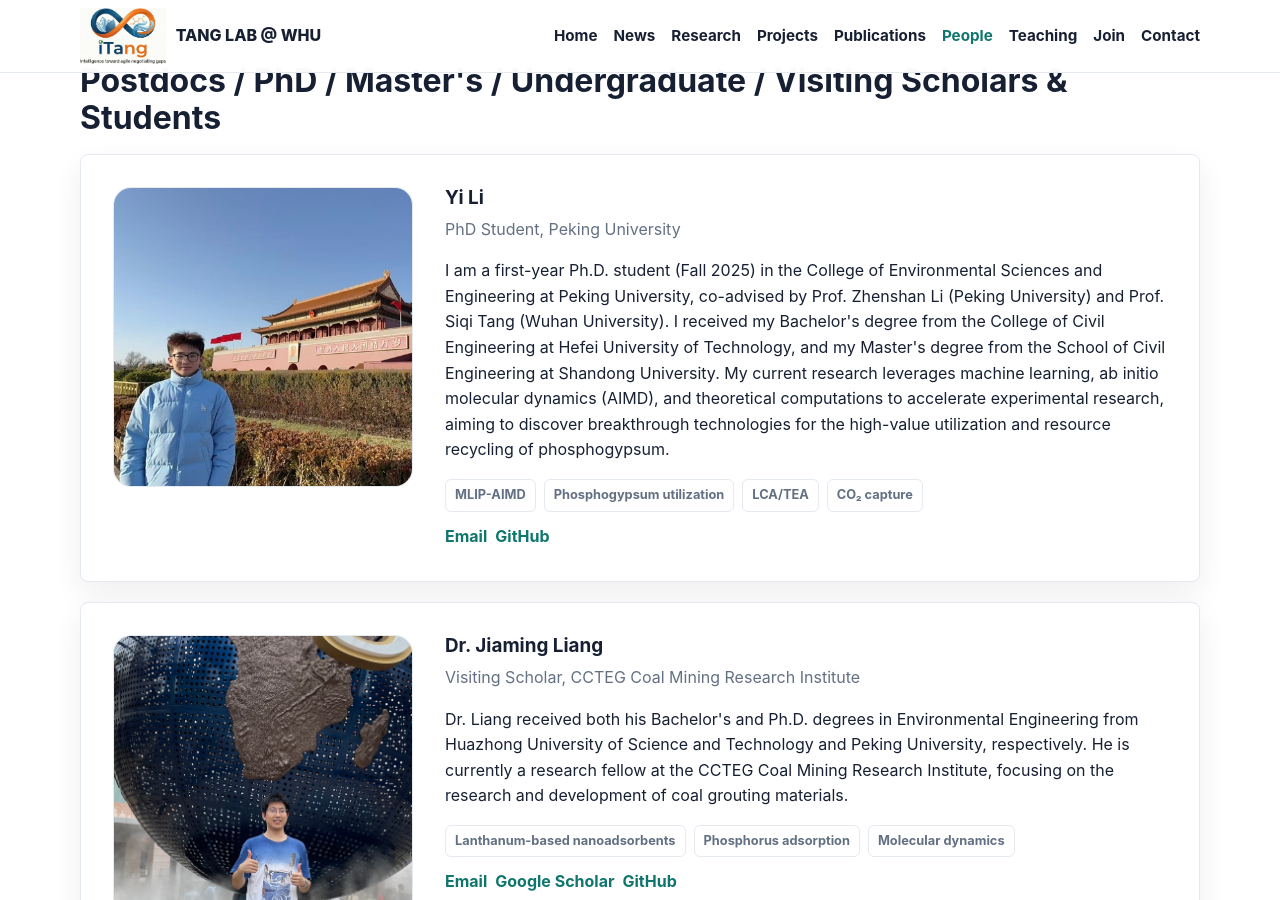
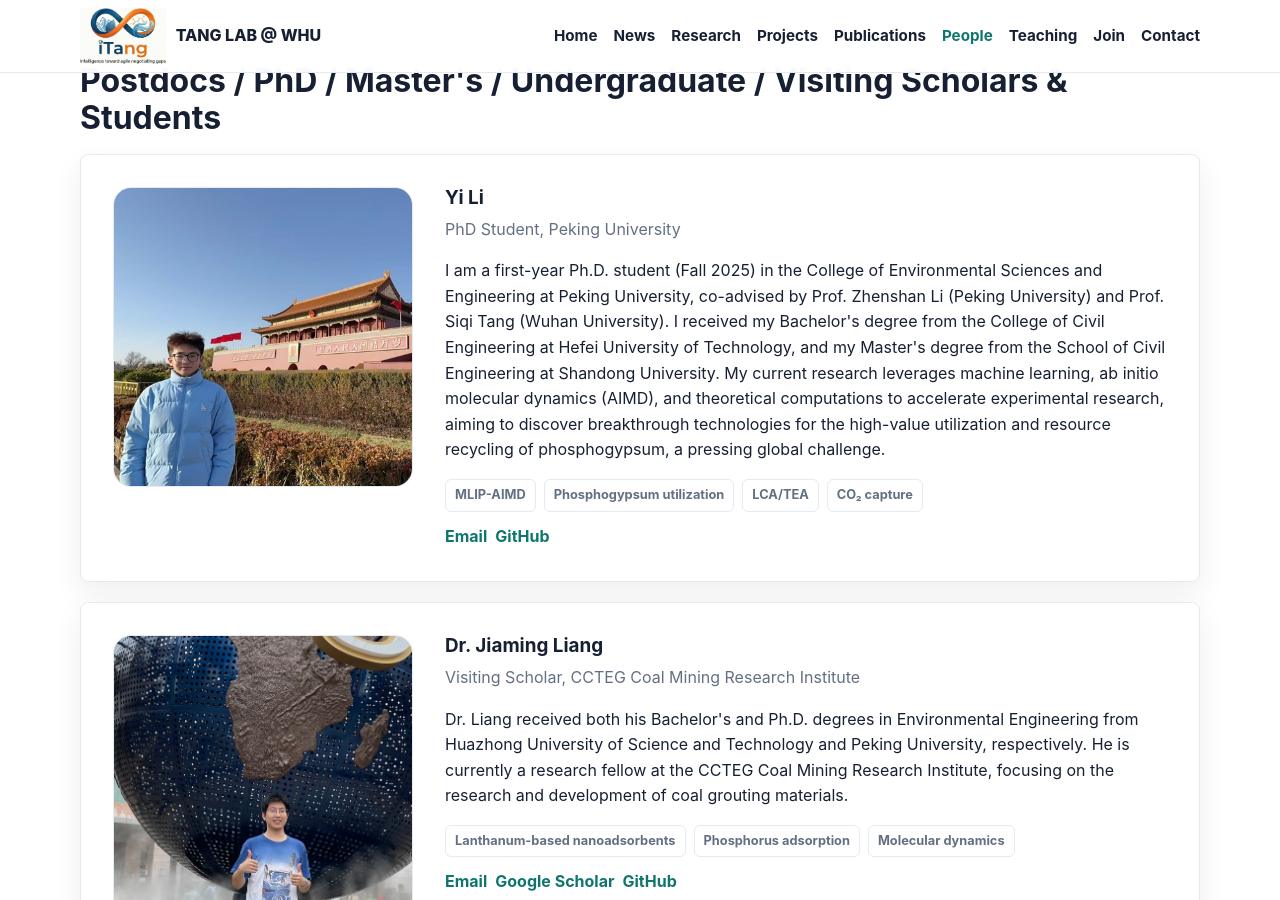
Before and after one commit to TANG-LAB-WHU/tanglab.github.io, a Jekyll site: the page built from pages/people.html, in a window 1280 px wide and 900 px high, scrolled down 957 px. Built offline with Jekyll 4.4.1, drawn with Linux system fonts in a browser that asks for light colours.

```diff
--- a/_data/people.yml
+++ b/_data/people.yml
@@ -44,7 +44,7 @@
       - "Phosphogypsum utilization"
       - "LCA/TEA"
       - "CO₂ capture"
-    bio: "I am a first-year Ph.D. student (Fall 2025) in the College of Environmental Sciences and Engineering at Peking University, co-advised by Prof. Zhenshan Li (Peking University) and Prof. Siqi Tang (Wuhan University). I received my Bachelor's degree from the College of Civil Engineering at Hefei University of Technology, and my Master's degree from the School of Civil Engineering at Shandong University. My current research leverages machine learning, ab initio molecular dynamics (AIMD), and theoretical computations to accelerate experimental research, aiming to discover breakthrough technologies for the high-value utilization and resource recycling of phosphogypsum."
+    bio: "I am a first-year Ph.D. student (Fall 2025) in the College of Environmental Sciences and Engineering at Peking University, co-advised by Prof. Zhenshan Li (Peking University) and Prof. Siqi Tang (Wuhan University). I received my Bachelor's degree from the College of Civil Engineering at Hefei University of Technology, and my Master's degree from the School of Civil Engineering at Shandong University. My current research leverages machine learning, ab initio molecular dynamics (AIMD), and theoretical computations to accelerate experimental research, aiming to discover breakthrough technologies for the high-value utilization and resource recycling of phosphogypsum, a pressing global challenge."
 
 masters_students:
   - name: "Master's Student Placeholder"
```
